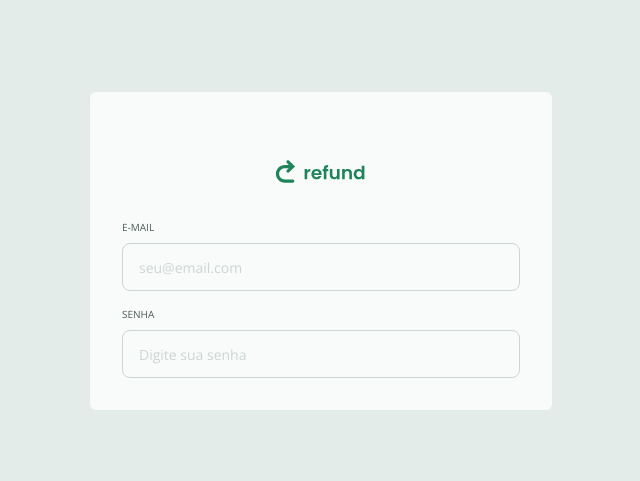
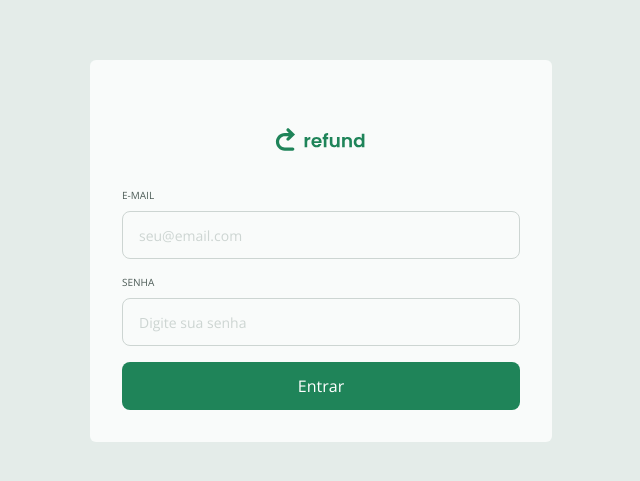
Before and after one commit to VictorMartinsD/web, a React (Vite) app: page / in a window 1280 px wide. Shown: the part 149-630 px from the top of the page, without its empty margins (319-959 px from the left). Built offline with nearby package versions, Linux system fonts and the light colour scheme.

Commit message:
feat(refund): create reusable button component, update input to dynamic types, and add sign-in form button

```diff
--- /dev/null
+++ b/src/components/Button.tsx
@@ -0,0 +1,21 @@
+type Props = React.ComponentProps<"button"> & {
+  isLoading?: boolean;
+};
+
+export function Button({
+  children,
+  isLoading,
+  type = "button",
+  ...rest
+}: Props) {
+  return (
+    <button
+      type={type}
+      disabled={isLoading}
+      className="flex items-center justify-center bg-green-100 rounded-lg text-white cursor-pointer hover:bg-green-200 transition ease-linear disabled:opacity-50 disabled:cursor-progress h-12"
+      {...rest}
+    >
+      {children}
+    </button>
+  );
+}
--- a/src/components/Input.tsx
+++ b/src/components/Input.tsx
@@ -2,7 +2,7 @@ type Props = React.ComponentProps<"input"> & {
   legend?: string;
 };
 
-export function Input({ legend, ...rest }: Props) {
+export function Input({ legend, type = "text", ...rest }: Props) {
   return (
     <fieldset className="flex flex-1 max-h-20 text-gray-200 focus-within:text-green-100">
       {legend && (
@@ -12,7 +12,7 @@ export function Input({ legend, ...rest }: Props) {
       )}
 
       <input
-        type="text"
+        type={type}
         className="w-full h-12 rounded-lg border border-gray-300 px-4 text-sm text-gray-100 bg-transparent outline-none focus:ring-1 focus:ring-green-100 focus:border-green-100 placeholder-gray-300"
         {...rest}
       />
--- a/src/pages/SignIn.tsx
+++ b/src/pages/SignIn.tsx
@@ -1,4 +1,5 @@
 import { Input } from "../components/Input";
+import { Button } from "../components/Button";
 
 export function SignIn() {
   return (
@@ -16,6 +17,8 @@ export function SignIn() {
         type="password"
         placeholder="Digite sua senha"
       />
+
+      <Button>Entrar</Button>
     </form>
   );
 }
```
